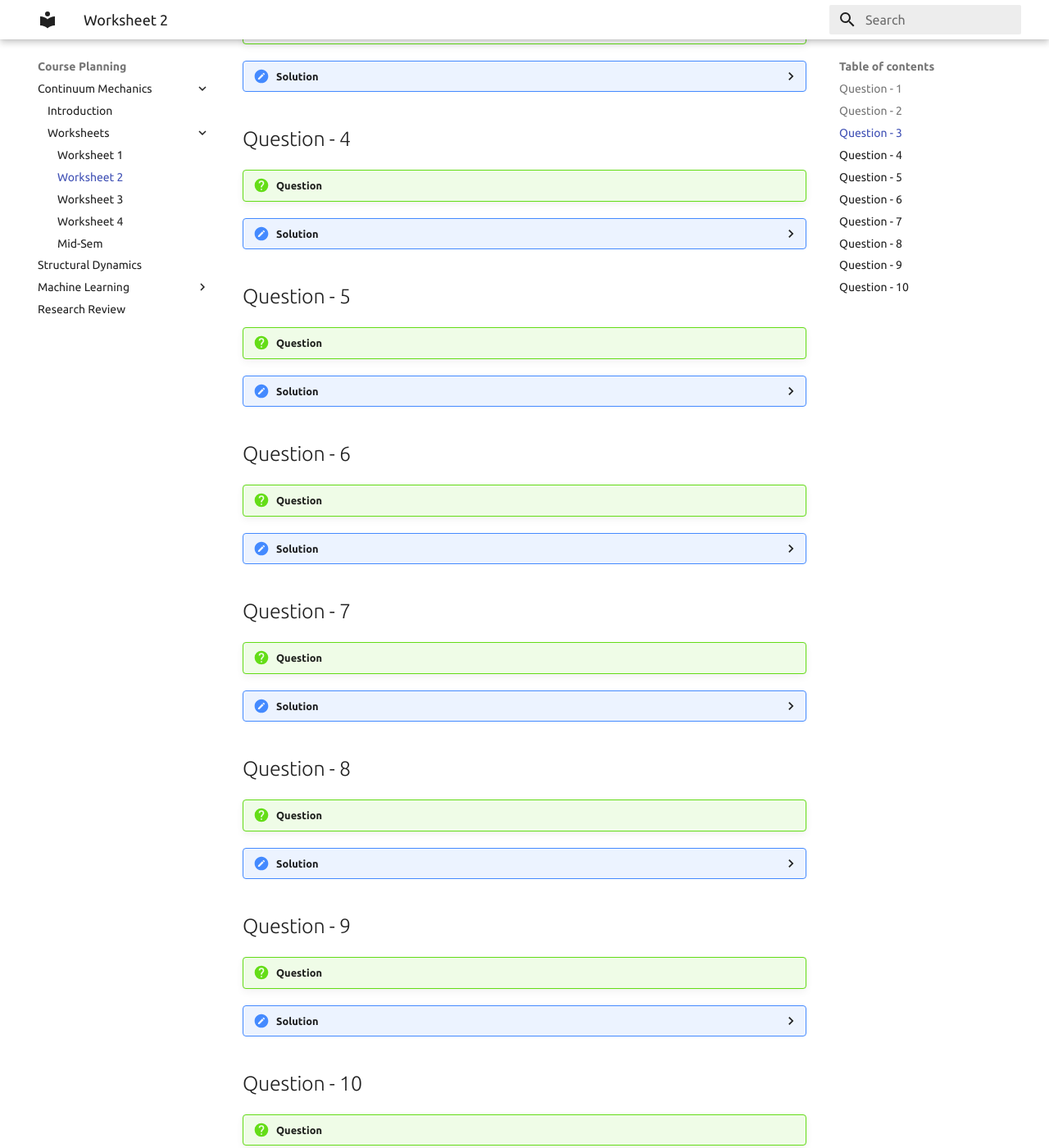
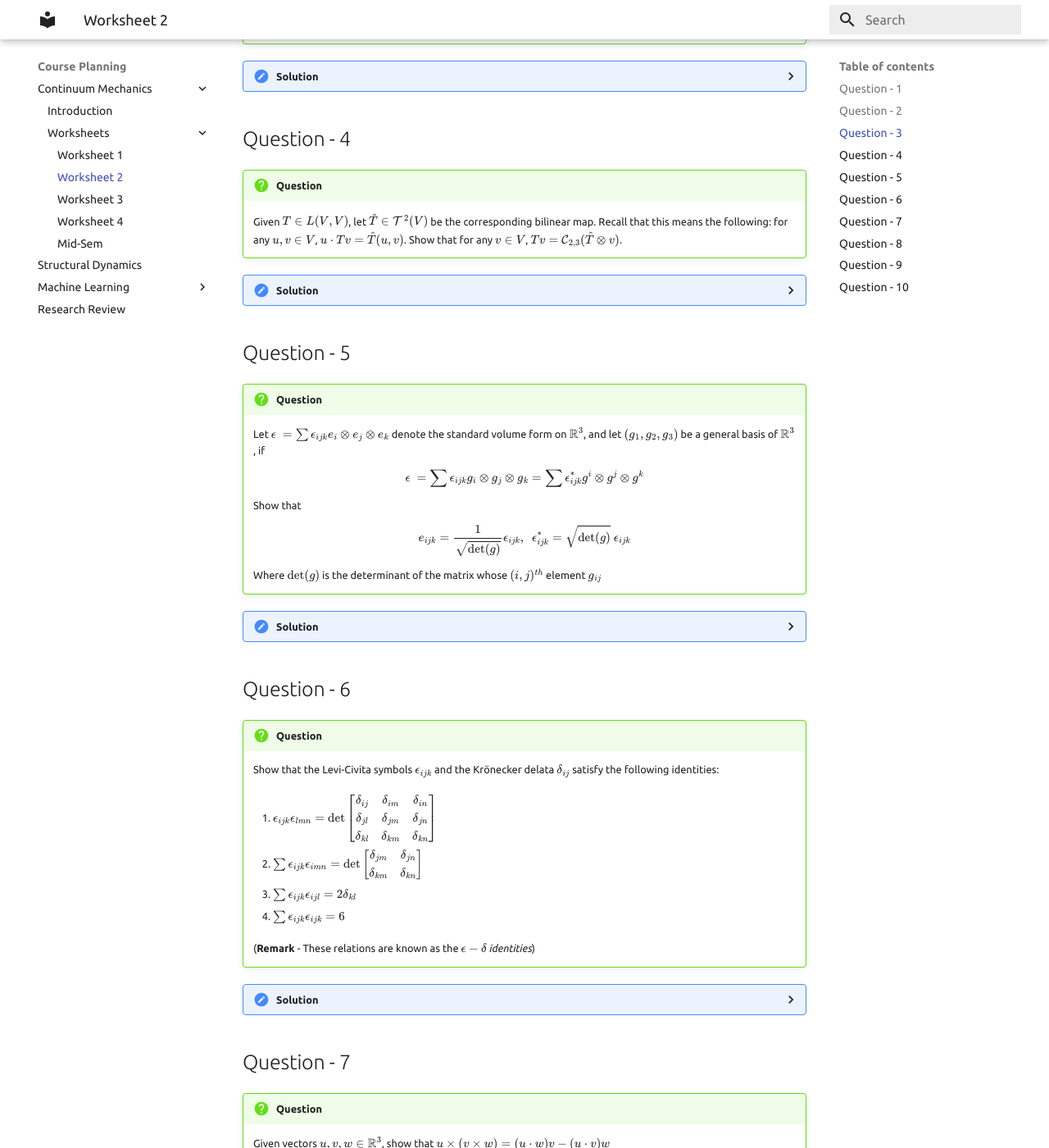
Before and after one commit to vijaypolimeru/Software_Related, an MkDocs documentation site: the page built from docs/Cont_Mech/Work_Sheet_2.md, in a window 1280 px wide and 1400 px high, scrolled down 1013 px. Shown: the whole window at 82% size. Built offline with MkDocs 1.6.1 and Material for MkDocs 9.7.7, drawn with Linux system fonts in a browser that asks for light colours; formulas are drawn with MathJax 3; some of the changed text lies outside the part shown.

Commit message:
Completed upto WS-4

```diff
--- a/docs/Cont_Mech/Work_Sheet_2.md
+++ b/docs/Cont_Mech/Work_Sheet_2.md
@@ -34,48 +34,90 @@
 ## Question - 4
 
 !!! Question - "Question"
-
+	Given $T \in L(V, V)$, let $\hat{T} \in \mathcal{T}^2(V)$ be the corresponding bilinear map. Recall that this means the following: for any $u, v \in V$, $u \cdot Tv = \hat{T}(u, v)$. Show that for any $v \in V$, $Tv = \mathcal{C}_{2,3}(\hat{T} \otimes v)$.
 
 ??? Answer - "Solution"
 
 ## Question - 5
 
 !!! Question - "Question"
+	Let $\epsilon \ = \sum \epsilon_{ijk} e_i \otimes e_j \otimes e_k$ denote the standard volume form on $\mathbb{R}^3$, and let $(g_1, g_2, g_3)$ be a general basis of $\mathbb{R}^3$, if
 
+	$$\epsilon \ = \sum \epsilon_{ijk} g_i \otimes g_j \otimes g_k = \sum \epsilon_{ijk}^{*} g^i \otimes g^j \otimes g^k$$
+
+	Show that
+
+	$$e_{ijk} = \frac{1}{\sqrt{\mathrm{det}(g)}}\epsilon_{ijk}, \space \space \epsilon_{ijk}^{*} = \sqrt{\mathrm{det}(g)}\space \epsilon_{ijk}$$
+
+	Where $\mathrm{det}(g)$ is the determinant of the matrix whose $(i, j)^{th}$ element $g_{ij}$
 
 ??? Answer - "Solution"
 
 ## Question - 6
 
 !!! Question - "Question"
+	Show that the Levi-Civita symbols $\epsilon_{ijk}$ and the Krönecker delata $\delta_{ij}$ satisfy the following identities:
 
+	1. $\epsilon_{ijk}\epsilon_{lmn} = \mathrm{det} \begin{bmatrix} \delta_{ij} & \delta_{im} & \delta_{in} \\ \delta_{jl} & \delta_{jm} & \delta_{jn} \\ \delta_{kl} & \delta_{km} & \delta_{kn} \end{bmatrix}$
+
+	2. $\sum \epsilon_{ijk}\epsilon_{imn} = \mathrm{det} \begin{bmatrix} \delta_{jm} & \delta_{jn} \\ \delta_{km} & \delta_{kn} \end{bmatrix}$
+
+	3. $\sum \epsilon_{ijk}\epsilon_{ijl} = 2 \delta_{kl}$
+
+	4. $\sum \epsilon_{ijk}\epsilon_{ijk} = 6$
+
+	(**Remark** - These relations are known as the $\epsilon - \delta$ *identities*)
 
 ??? Answer - "Solution"
 
 ## Question - 7
 
 !!! Question - "Question"
-
+	Given vectors $u, v, w \in \mathbb{R}^3$, show that $u \times (v \times w) = (u \cdot w)v - (u \cdot v)w$
 
 ??? Answer - "Solution"
 
 ## Question - 8
 
 !!! Question - "Question"
+	Given any $u, v \in V$ and $S, T \in L(V, V)$ and $a \in \mathbb{R}$, show that
 
+	1. $\mathrm{det}(u \otimes v) = 0$
+
+	2. $\mathrm{det}(aS + T) = a\mathrm{det}(S) + \mathrm{det}(T)$ $\color{red}{Is\space this \space eqn\space right??}$
+
+	3. $\mathrm{det}(aT)$
 
 ??? Answer - "Solution"
 
 ## Question - 9
 
 !!! Question - "Question"
+	Given any $u, v \in V$ and $S, T \in L(V, V)$ and $a \in \mathbb{R}$, show that
 
+	1. $\mathrm{tr}(u \otimes v) = u \cdot v$
+
+	2. $\mathrm{tr}(aS + T) = a\mathrm{tr}(S) + \mathrm{tr}(T)$
+
+	3. $\mathrm{tr}(ST) = \mathrm{tr}(TS)$
 
 ??? Answer - "Solution"
 
 ## Question - 10
 
 !!! Question - "Question"
+	Given any $T \in L(V, V)$, where $V$ is a three dimensional inner product space, show that $\mathrm{det}(T-aI) = (-a)^3 + I_1(-a)^2 + I_2(-a) + I_3$, where
 
+	$$
+	\begin{aligned}
+	I_1 &= \frac{\epsilon(Tu, v, w)}{\epsilon(u, v, w)} + \frac{\epsilon(u, Tv, w)}{\epsilon(u, v, w)} + \frac{\epsilon(u, v, Tw)}{\epsilon(u, v, w)} \\
+	I_2 &= \frac{\epsilon(Tu, Tv, w)}{\epsilon(u, v, w)} + \frac{\epsilon(u, Tv, Tw)}{\epsilon(u, v, w)} + \frac{\epsilon(Tu, v, Tw)}{\epsilon(u, v, w)} \\
+	I_3 &= \frac{\epsilon(Tu, Tv, Tw)}{\epsilon(u, v, w)}
+	\end{aligned}
+	$$
+
+	for any $u, v, w \in V$.
+
+	(**Remark** - The scalars $I_i$ are called _invariants_ of $T$. This will be revisited later in the context of *eigen values* and *eigne vectors* of linear maps.)
 
 ??? Answer - "Solution"
```
Also changed, not shown: docs/Cont_Mech/Cont_Mech.md (line endings or trailing spaces).
